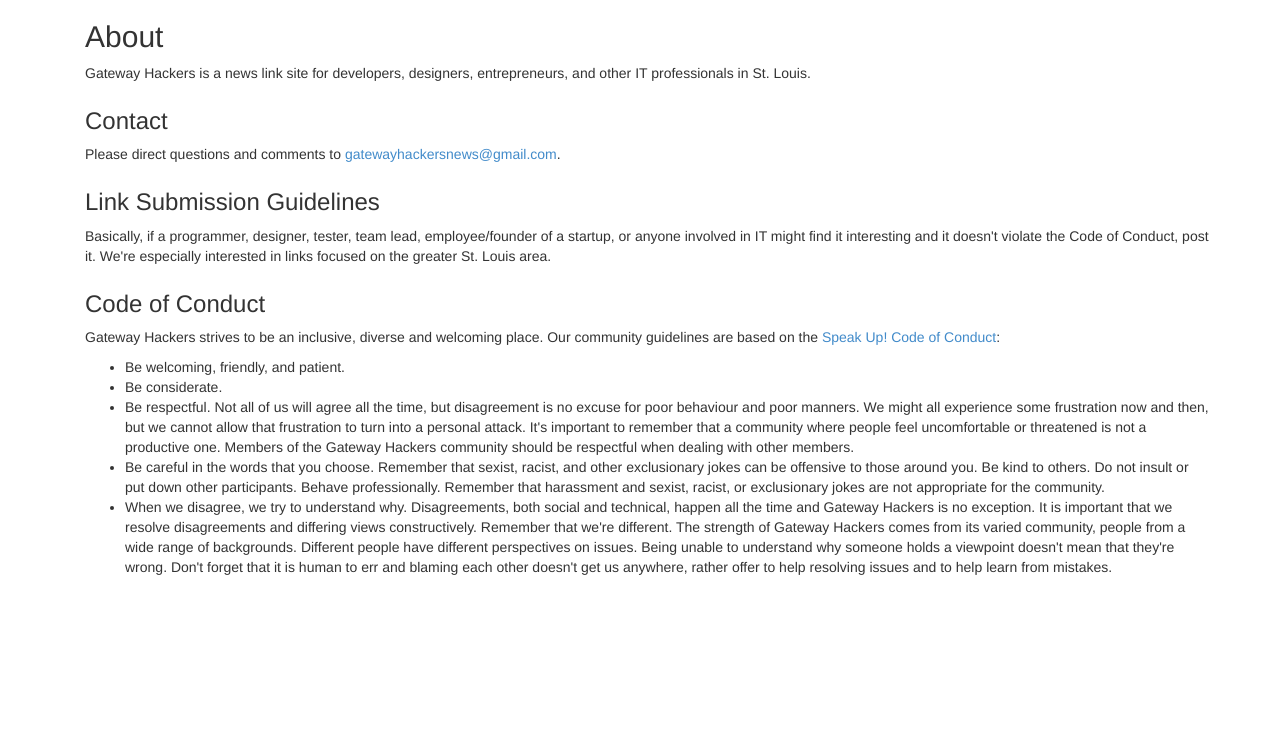
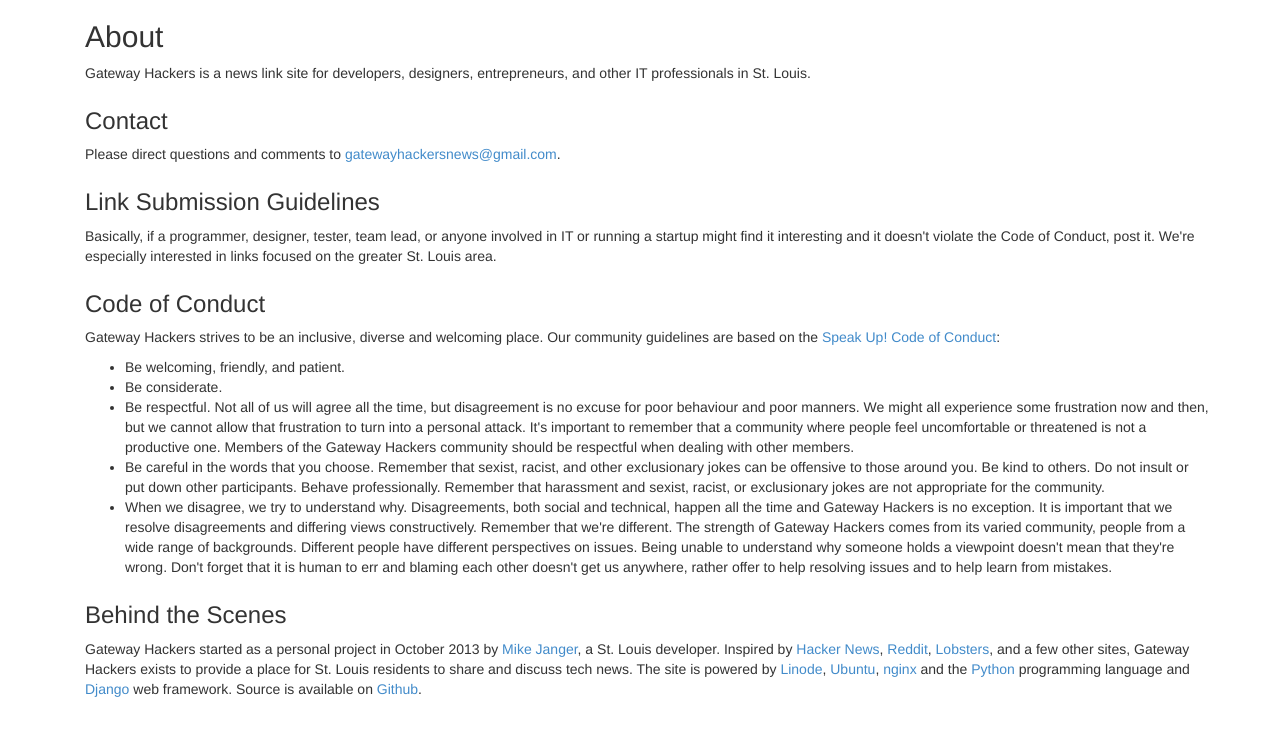
Before and after one commit to inchingforward/gh, a Django app: page /about/ in a window 1280 px wide. Shown: the part 50-786 px from the top of the page. Run offline with Django 3.2, Linux system fonts and the light colour scheme; parts of the project's set-up code (start-up, migrations or seed data) failed here and were passed over; some libraries are stand-ins or nearby versions.

Commit message:
Changed copy.

```diff
--- a/gh/templates/about.html
+++ b/gh/templates/about.html
@@ -72,7 +72,7 @@
     <p>Please direct questions and comments to <a href="mailto:gatewayhackersnews@gmail.com">gatewayhackersnews@gmail.com</a>.</p>
 
     <h3>Link Submission Guidelines</h3>
-<p>Basically, if a programmer, designer, tester, team lead, employee/founder of a startup, or anyone involved in IT might find it interesting and it doesn't violate the Code of Conduct, post it.  We're especially interested in links focused on the greater St. Louis area.</p>
+    <p>Basically, if a programmer, designer, tester, team lead, or anyone involved in IT or running a startup might find it interesting and it doesn't violate the Code of Conduct, post it.  We're especially interested in links focused on the greater St. Louis area.</p>
 
     <h3>Code of Conduct</h3>
     <p>Gateway Hackers strives to be an inclusive, diverse and welcoming place.  Our community guidelines are based on the <a href="http://speakup.io/coc.html">Speak Up! Code of Conduct</a>:</p>
@@ -85,6 +85,8 @@
     <li>When we disagree, we try to understand why. Disagreements, both social and technical, happen all the time and Gateway Hackers is no exception. It is important that we resolve disagreements and differing views constructively. Remember that we're different. The strength of Gateway Hackers comes from its varied community, people from a wide range of backgrounds. Different people have different perspectives on issues. Being unable to understand why someone holds a viewpoint doesn't mean that they're wrong. Don't forget that it is human to err and blaming each other doesn't get us anywhere, rather offer to help resolving issues and to help learn from mistakes.</li>
     </ul>
 
+    <h3>Behind the Scenes</h3>
+    <p>Gateway Hackers started as a personal project in October 2013 by <a href="http://mikejanger.net">Mike Janger</a>, a St. Louis developer.  Inspired by <a href="http://news.ycombinator.com">Hacker News</a>, <a href="http://reddit.com">Reddit</a>, <a href="lobste.rs">Lobsters</a>, and a few other sites, Gateway Hackers exists to provide a place for St. Louis residents to share and discuss tech news.  The site is powered by <a href="http://linode.com">Linode</a>, <a href="http://ubuntu.com">Ubuntu</a>, <a href="http://nginx.org/en/">nginx</a> and the <a href="http://python.org">Python</a> programming language and <a href="http://djangoproject.com">Django</a> web framework.  Source is available on <a href="https://github.com/inchingforward/gh">Github</a>.</p>
 </div>
 
 {% if GOOGLE_ANALYTICS_ID %}
```
Lines whose indentation alone changed are shown as unchanged.
